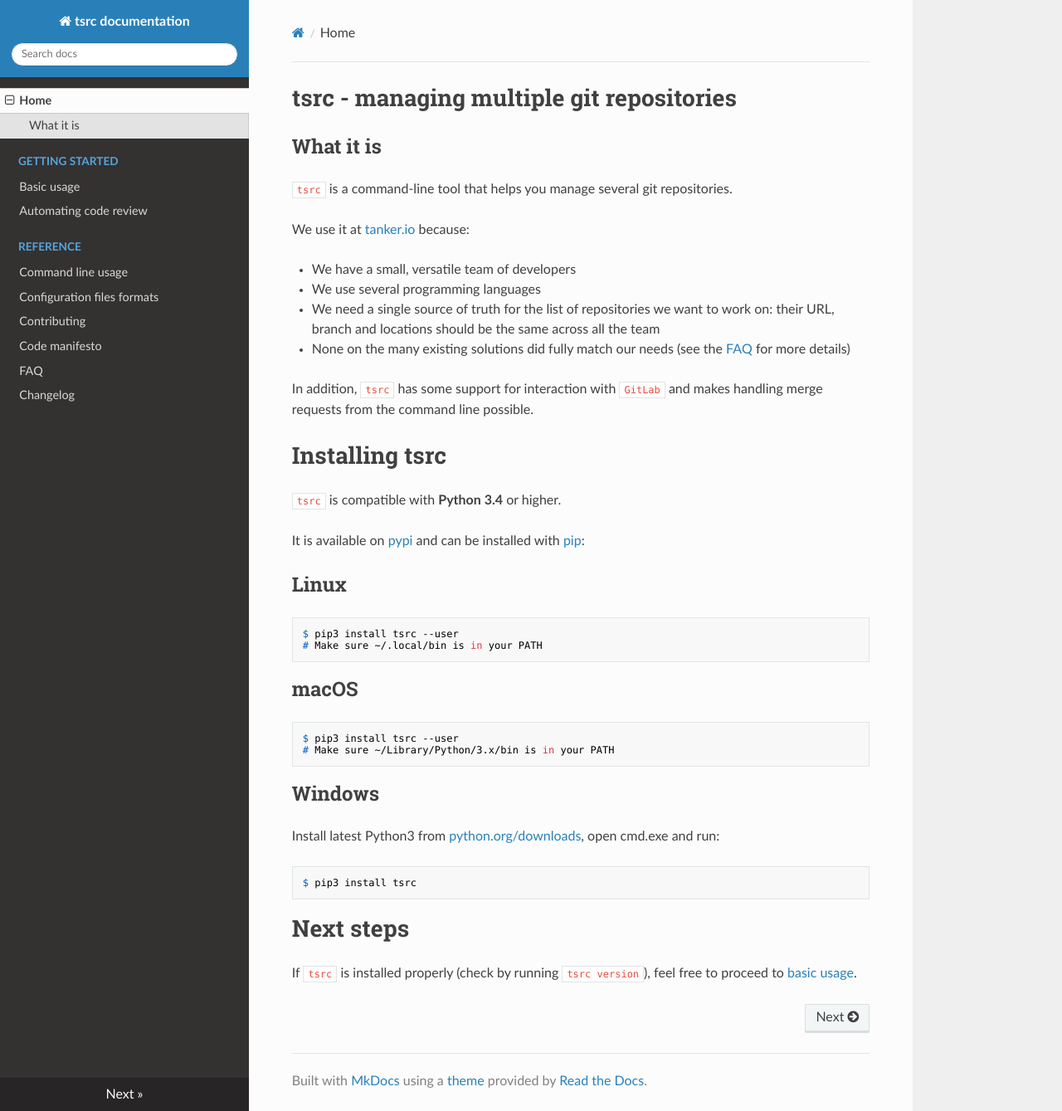
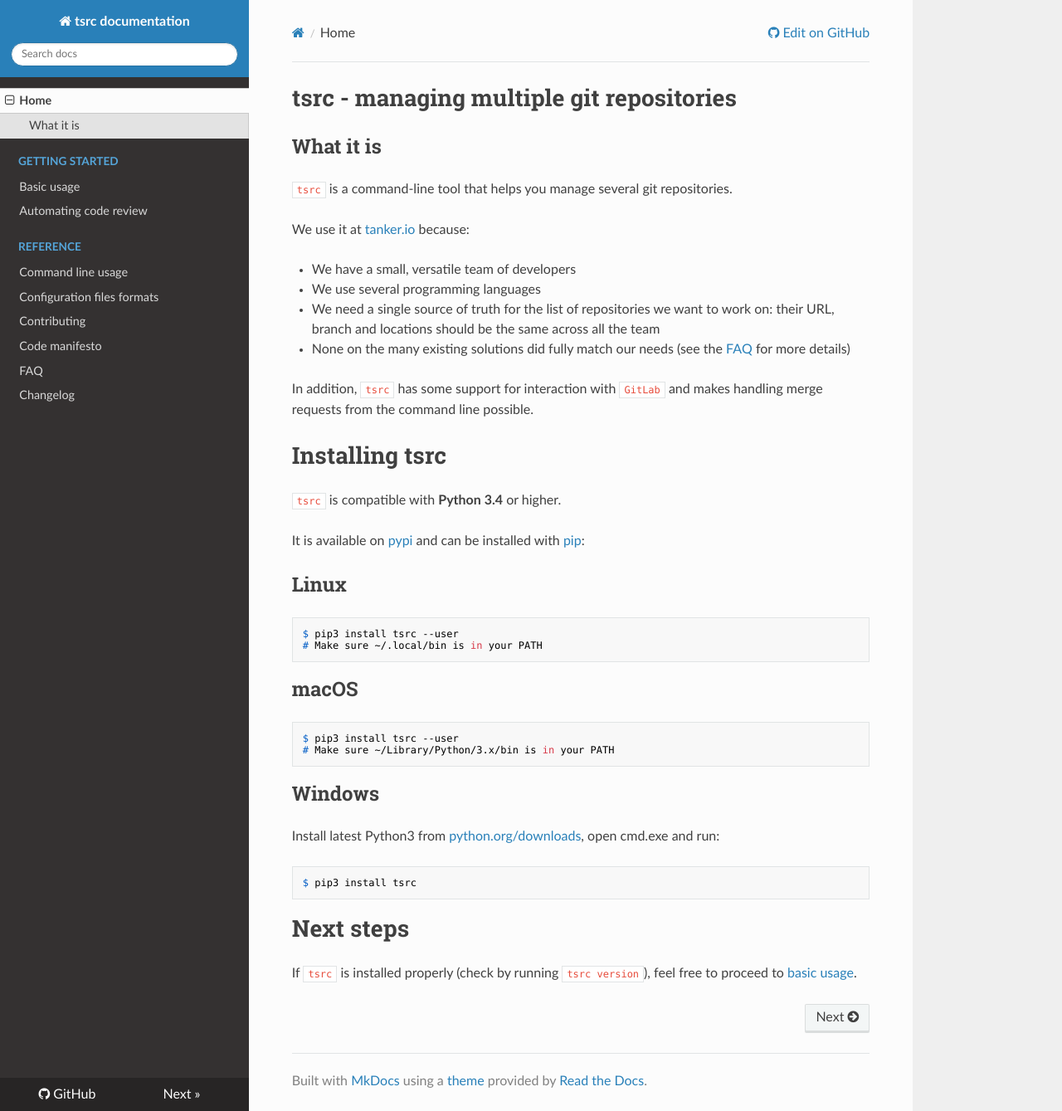
Before and after one commit to your-tools/tsrc, an MkDocs documentation site: the page built from docs/index.md, in a window 1280 px wide and 1339 px high. Shown: the whole window at 83% size. Built offline with MkDocs 1.6.1, drawn with Linux system fonts in a browser that asks for light colours; nearby versions of some CDN libraries; some of the changed lines change nothing that is shown.

Commit message:
docs: set repo_url
This adds links from the doc to the GitHub repo, and also an "Edit this page
on GitHub" link, which is nice :)

```diff
--- a/mkdocs.yml
+++ b/mkdocs.yml
@@ -1,4 +1,5 @@
 site_name: tsrc documentation
+repo_url: https://github.com/TankerHQ/tsrc/
 
 theme:
   name: readthedocs
```
